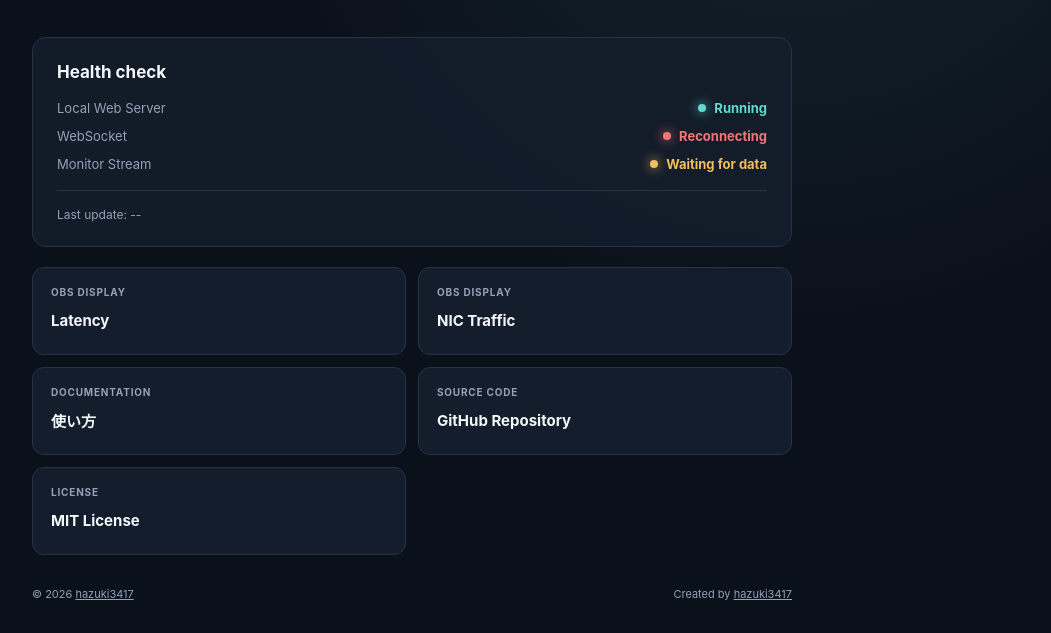
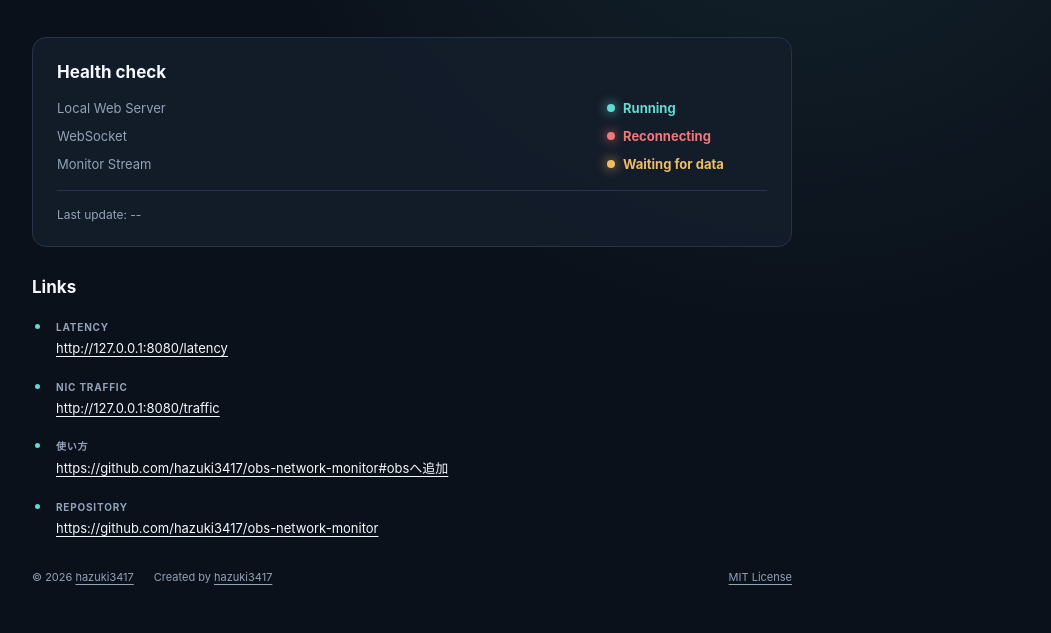
Before and after one commit to hazuki3417/obs-network-monitor, a plain HTML site: page web/index.html in a window 1280 px wide. Shown: the part 215-848 px from the top of the page, without its empty margins (228-1279 px from the left). Drawn offline with Linux system fonts and the light colour scheme.

Commit message:
style: 案内リンクと状態列を整える

```diff
--- a/web/home.css
+++ b/web/home.css
@@ -66,9 +66,9 @@ h2 { margin-bottom: 18px; font-size: 17px; }
 dl { display: grid; gap: 12px; margin: 0; }
 
 dl > div {
-  display: flex;
+  display: grid;
+  grid-template-columns: minmax(0, 1fr) 160px;
   align-items: center;
-  justify-content: space-between;
   gap: 24px;
 }
 
@@ -103,35 +103,28 @@ dd { margin: 0; }
   font-size: 12px;
 }
 
+.resources {
+  margin-top: 30px;
+}
+
 .links {
   display: grid;
-  grid-template-columns: repeat(2, minmax(0, 1fr));
-  gap: 12px;
-  margin-top: 20px;
+  gap: 16px;
+  margin: 0;
+  padding-left: 20px;
 }
 
-.links a {
-  display: grid;
-  gap: 6px;
-  min-height: 88px;
-  padding: 18px;
-  border: 1px solid var(--border);
-  border-radius: 12px;
-  background: var(--surface);
-  font-size: 15px;
-  font-weight: 700;
-  text-decoration: none;
-  transition: border-color 120ms ease, transform 120ms ease;
+.links li {
+  padding-left: 4px;
 }
 
-.links a:hover,
-.links a:focus-visible {
-  border-color: var(--accent);
-  transform: translateY(-1px);
-  outline: none;
+.links li::marker {
+  color: var(--accent);
 }
 
 .links span {
+  display: block;
+  margin-bottom: 4px;
   color: var(--muted);
   font-size: 10px;
   font-weight: 700;
@@ -139,17 +132,40 @@ dd { margin: 0; }
   text-transform: uppercase;
 }
 
+.links a {
+  color: var(--text);
+  font-size: 13px;
+  line-height: 1.5;
+  overflow-wrap: anywhere;
+  text-underline-offset: 3px;
+}
+
+.links a:hover,
+.links a:focus-visible {
+  color: var(--accent);
+}
+
 footer {
   display: flex;
-  justify-content: space-between;
+  align-items: center;
+  justify-content: flex-start;
   gap: 20px;
   margin-top: 32px;
   color: var(--muted);
   font-size: 11px;
 }
 
+footer a {
+  text-underline-offset: 3px;
+}
+
+footer > a {
+  margin-left: auto;
+}
+
 @media (max-width: 560px) {
   .home { width: min(100% - 28px, 760px); padding-top: 40px; }
-  .links { grid-template-columns: 1fr; }
+  dl > div { grid-template-columns: minmax(0, 1fr) 144px; gap: 12px; }
   footer { flex-direction: column; gap: 8px; }
+  footer > a { margin-left: 0; }
 }
--- a/web/index.html
+++ b/web/index.html
@@ -33,17 +33,20 @@
       <p class="last-update">Last update: <time id="last-update">--</time></p>
     </section>
 
-    <nav class="links" aria-label="表示とドキュメント">
-      <a href="/latency"><span>OBS display</span>Latency</a>
-      <a href="/traffic"><span>OBS display</span>NIC Traffic</a>
-      <a href="https://github.com/hazuki3417/obs-network-monitor#obsへ追加"><span>Documentation</span>使い方</a>
-      <a href="https://github.com/hazuki3417/obs-network-monitor"><span>Source code</span>GitHub Repository</a>
-      <a href="https://github.com/hazuki3417/obs-network-monitor/blob/develop/LICENSE"><span>License</span>MIT License</a>
+    <nav class="resources" aria-labelledby="resources-title">
+      <h2 id="resources-title">Links</h2>
+      <ul class="links">
+        <li><span>Latency</span><a href="/latency">http://127.0.0.1:8080/latency</a></li>
+        <li><span>NIC Traffic</span><a href="/traffic">http://127.0.0.1:8080/traffic</a></li>
+        <li><span>使い方</span><a href="https://github.com/hazuki3417/obs-network-monitor#obsへ追加">https://github.com/hazuki3417/obs-network-monitor#obsへ追加</a></li>
+        <li><span>Repository</span><a href="https://github.com/hazuki3417/obs-network-monitor">https://github.com/hazuki3417/obs-network-monitor</a></li>
+      </ul>
     </nav>
 
     <footer>
       <span>© 2026 <a href="https://github.com/hazuki3417">hazuki3417</a></span>
       <span>Created by <a href="https://github.com/hazuki3417">hazuki3417</a></span>
+      <a href="https://github.com/hazuki3417/obs-network-monitor/blob/develop/LICENSE">MIT License</a>
     </footer>
   </main>
   <script src="/shared/websocket.js"></script>
```
Also changed, not shown: docs/network-monitor-mvp.md (+1 -1 lines), .github/scripts/web-ui-test.js.
